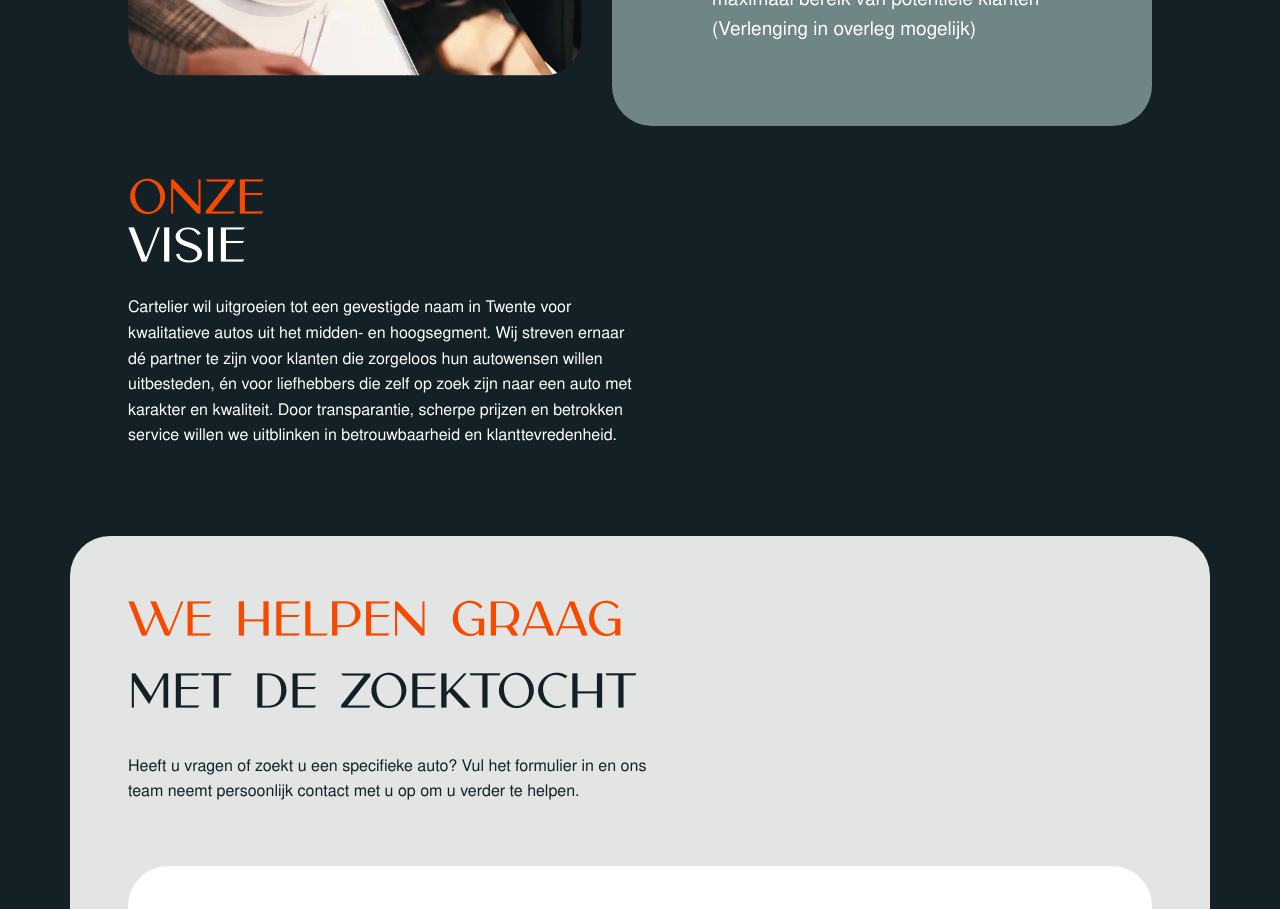
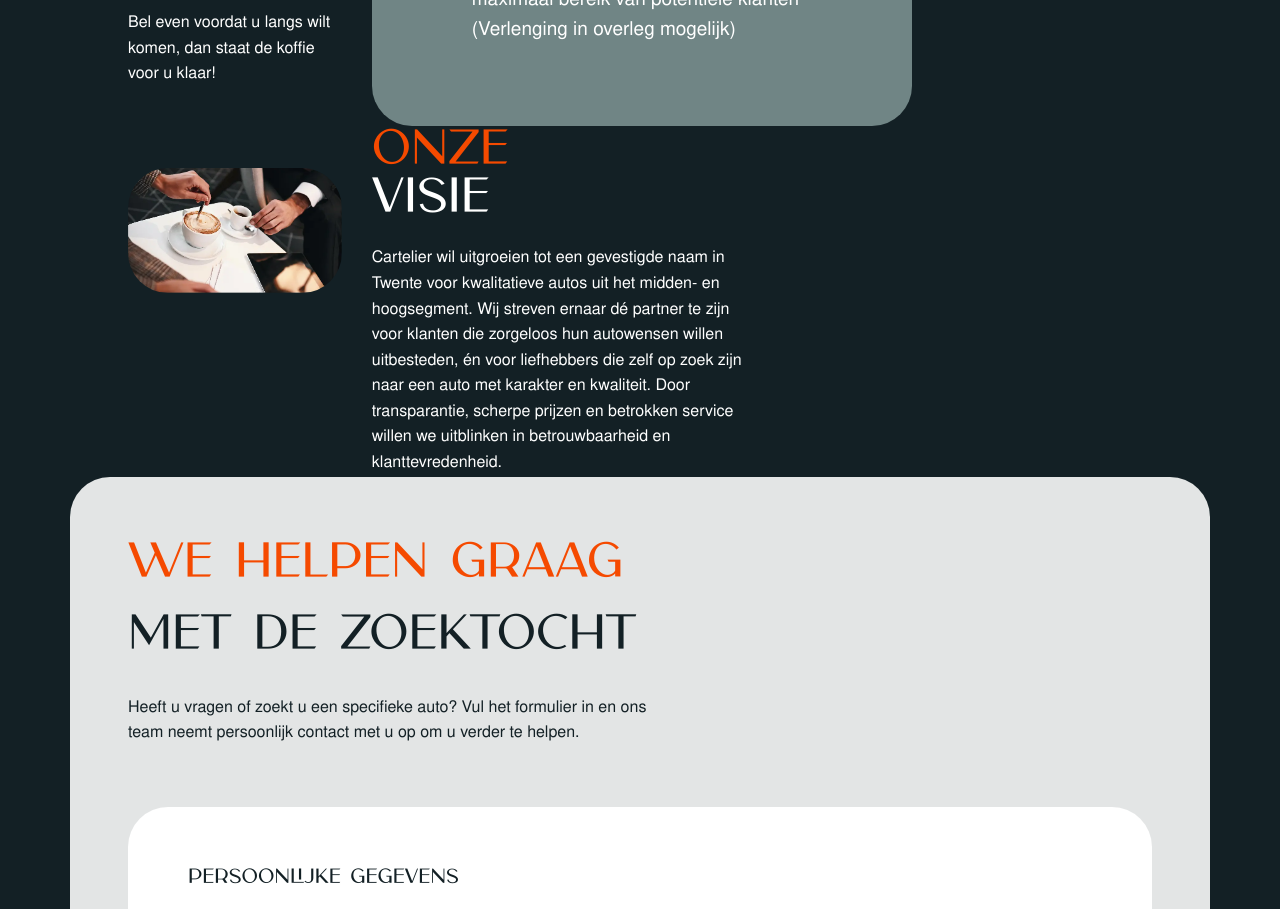
Before and after one commit to erjenweb/nextjs, a Next.js app: page /verkoop-consignatie in a window 1280 px wide. Shown: the part 1840-2749 px from the top of the page. Built offline with nearby package versions, Linux system fonts and the light colour scheme; no server answers; the database is empty.

Commit message:
Update page.tsx

```diff
--- a/src/app/verkoop-consignatie/page.tsx
+++ b/src/app/verkoop-consignatie/page.tsx
@@ -64,14 +64,7 @@ function verkoopConsignatiePage() {
                 <li>Plaatsen van uw voertuig op minimaal tien autowebsites voor drie maanden, voor maximaal bereik van potentiele klanten (Verlenging in overleg mogelijk)</li>
               </ul>
               </div>
-            </div>
-          </div>
-        </div>
-      </section>
-      <section className="about-vision-section verkoop-sec">
-        <div className="max-w-7xl mx-auto">
-          <div className="flex items-center">
-            <div className="vision-content">
+               <div className="vision-content">
               <h3 className="ft-48 white-text"><span className="orange-text">Onze</span><br /> Visie</h3>
               <p>Cartelier wil uitgroeien tot een gevestigde naam in Twente voor kwalitatieve autos uit het
                 midden- en hoogsegment. Wij
@@ -81,9 +74,10 @@ function verkoopConsignatiePage() {
                 prijzen en betrokken service
                 willen we uitblinken in betrouwbaarheid en klanttevredenheid.</p>
             </div>
+            </div>
           </div>
         </div>
-      </section >
+      </section>
       <section className="contact-section pd-70">
         <div className="contact-inner">
           <div className="max-w-7xl mx-auto">
```
